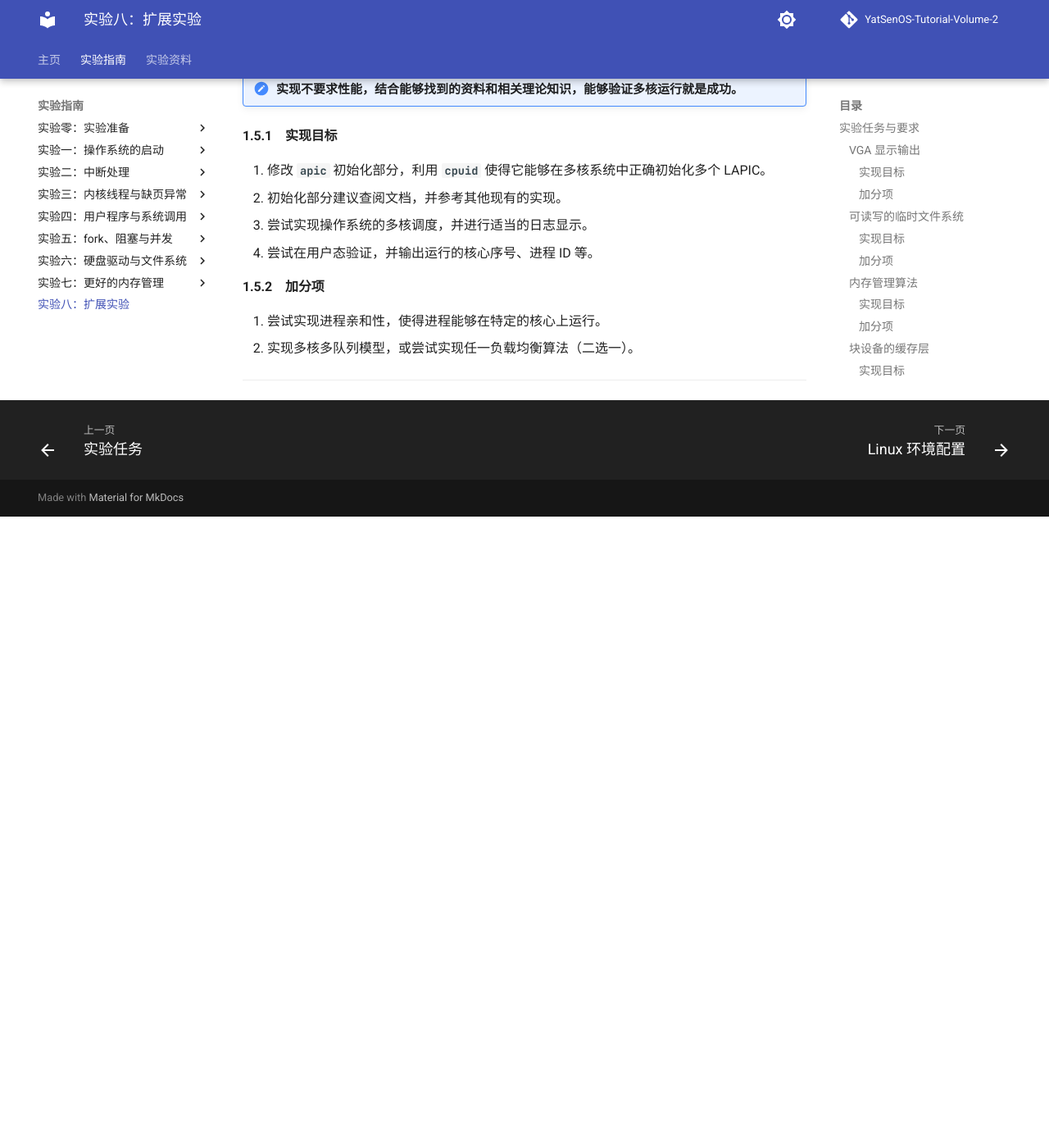
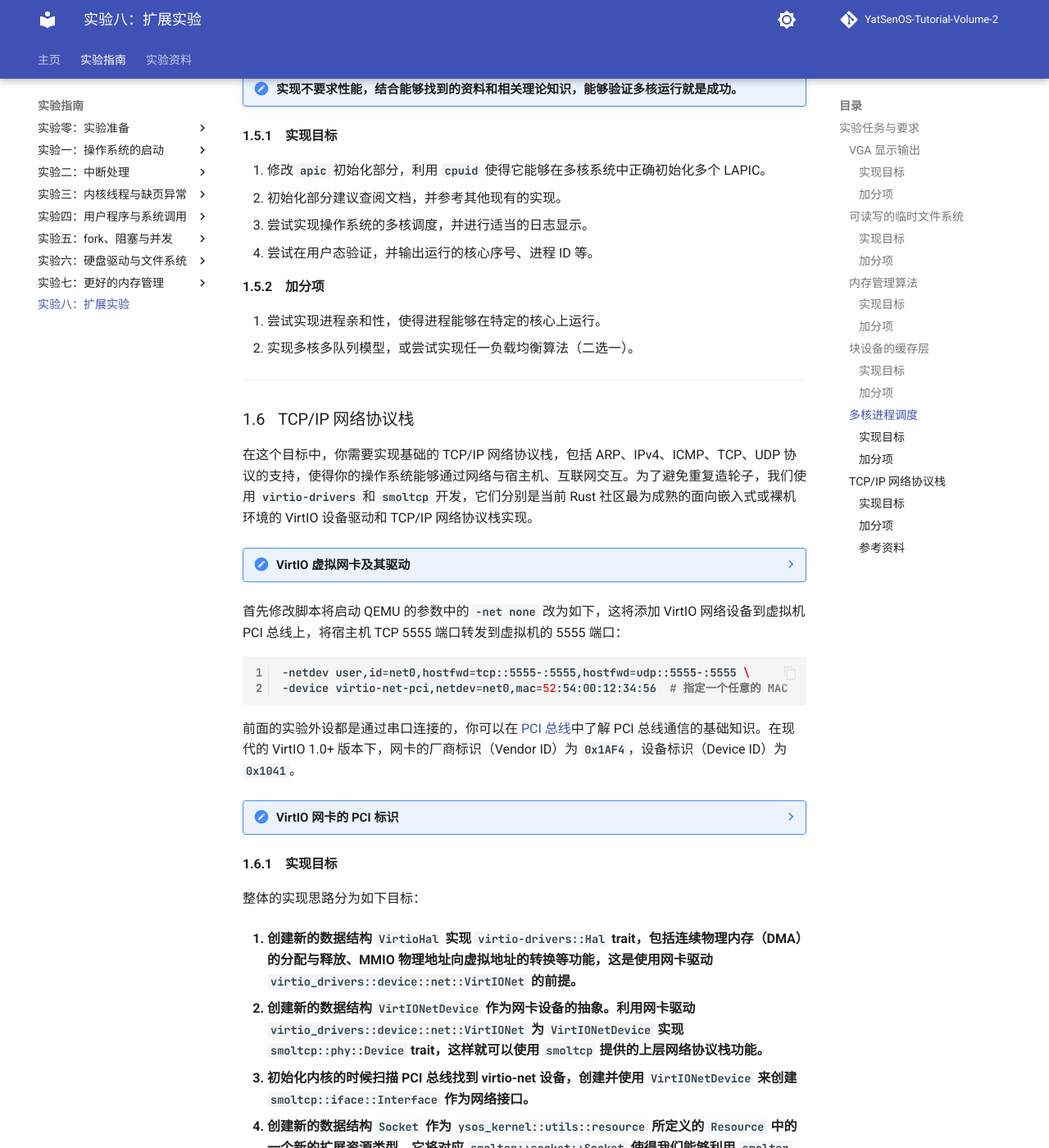
Before and after one commit to YatSenOS/YatSenOS-Tutorial-Volume-2, an MkDocs documentation site: the page built from docs/labs/0x08/index.md, in a window 1280 px wide and 1400 px high, scrolled down 3496 px. Shown: the whole window at 82% size. Built offline with MkDocs 1.6.1 and Material for MkDocs 9.7.7, drawn with Linux system fonts in a browser that asks for light colours; comment, search, counter and statistics services are not loaded; before the commit the page ends 4126 px from its top, so only the background shows below that; some of the changed text lies outside the part shown.

````diff
--- a/docs/labs/0x08/index.md
+++ b/docs/labs/0x08/index.md
@@ -137,3 +137,68 @@ where
 2. 实现多核多队列模型，或尝试实现任一负载均衡算法（二选一）。
 
 ---
+
+### TCP/IP 网络协议栈
+
+在这个目标中，你需要实现基础的 TCP/IP 网络协议栈，包括 ARP、IPv4、ICMP、TCP、UDP 协议的支持，使得你的操作系统能够通过网络与宿主机、互联网交互。为了避免重复造轮子，我们使用 `virtio-drivers` 和 `smoltcp` 开发，它们分别是当前 Rust 社区最为成熟的面向嵌入式或裸机环境的 VirtIO 设备驱动和 TCP/IP 网络协议栈实现。
+
+??? note "VirtIO 虚拟网卡及其驱动"
+
+    VirtIO 是一套专为虚拟机环境设计的半虚拟化设备标准，目标是在虚拟机和宿主机之间提供高性能的 I/O 通道。QEMU 对 VirtIO 有原生支持。virtio-net 是 VirtIO 标准中的网卡设备，它连接到 PCI 总线上，是虚拟化实验环境中的首选网络设备。
+
+    编写 PCI 设备驱动是比较繁琐的工作，所幸 [rCore OS 社区](https://rcore-os.cn)已经为我们造好了大部分轮子：[virtio-drivers](https://github.com/rcore-os/virtio-drivers) 提供了面向裸机环境的丰富的 VirtIO 驱动支持，帮助我们简化了很多底层细节工作。
+
+首先修改脚本将启动 QEMU 的参数中的 `-net none` 改为如下，这将添加 VirtIO 网络设备到虚拟机 PCI 总线上，将宿主机 TCP 5555 端口转发到虚拟机的 5555 端口：
+
+```bash
+-netdev user,id=net0,hostfwd=tcp::5555-:5555,hostfwd=udp::5555-:5555 \
+-device virtio-net-pci,netdev=net0,mac=52:54:00:12:34:56  # 指定一个任意的 MAC
+```
+
+前面的实验外设都是通过串口连接的，你可以在 [PCI 总线](../../wiki/pci.md)中了解 PCI 总线通信的基础知识。在现代的 VirtIO 1.0+ 版本下，网卡的厂商标识（Vendor ID）为 `0x1AF4`，设备标识（Device ID）为 `0x1041`。
+
+??? note "VirtIO 网卡的 PCI 标识"
+
+    所有标准的 VirtIO 设备（包括网卡、块设备等）都共享同一个厂商标识 `0x1AF4`，代表 Qumranet / Red Hat。设备标识则根据 VirtIO 协议版本的不同分为两种情况：
+
+    - `0x1000`：对应传统模式(Legacy)。在老版本或兼容模式下，所有的 VirtIO 网卡都直接使用这个固定的设备标识。
+
+    - `0x1041`：对应现代模式(Modern,1.0+)。VirtIO 1.0 规范规定，现代模式的 PCI Device ID 计算公式为 `0x1040 + Virtio_Device_ID`。由于网卡的 VirtIO Subsystem ID 是 `1`，因此计算得出 `0x1040 + 1 = 0x1041`。
+
+#### 实现目标
+
+整体的实现思路分为如下目标：
+
+1. 创建新的数据结构 `VirtioHal` 实现 `virtio-drivers::Hal` trait，包括连续物理内存（DMA）的分配与释放、MMIO 物理地址向虚拟地址的转换等功能，这是使用网卡驱动 `virtio_drivers::device::net::VirtIONet` 的前提。
+
+2. 创建新的数据结构 `VirtIONetDevice` 作为网卡设备的抽象。利用网卡驱动 `virtio_drivers::device::net::VirtIONet` 为 `VirtIONetDevice` 实现 `smoltcp::phy::Device` trait，这样就可以使用 `smoltcp` 提供的上层网络协议栈功能。
+
+4. 初始化内核的时候扫描 PCI 总线找到 virtio-net 设备，创建并使用 `VirtIONetDevice` 来创建 `smoltcp::iface::Interface` 作为网络接口。
+
+5. 创建新的数据结构 `Socket` 作为 `ysos_kernel::utils::resource` 所定义的 `Resource` 中的一个新的扩展资源类型，它将对应 `smoltcp::socket::Socket` 使得我们能够利用 `smoltcp` 提供上层的 ARP、IP、TCP/UDP 协议功能。
+
+    - 推荐用 `smoltcp::iface::SocketSet` 存储（单个网络设备的）全部套间字，`Resource` 仅存储一个引用，这样的好处是可以方便 `poll()` 的调用；
+
+    - 或者直接使用 `smoltcp::socket::Socket` 作为 `Socket`，在调用 `poll()` 的时候需要收集所有进程的资源表中的 Socket；
+
+6. `smoltcp` 是单线程协作式调度，`smoltcp::iface::Interface::poll()` 需要在单个线程中定期调用才能推进协议栈状态，所以需要在内核主循环或定时中断处理程序中轮询网络接口，对每一个网络接口调用 `poll()` 处理它们的全部套间字。
+
+7. 在内核态验证网络功能，尝试通过宿主机的 5555 端口和内核交互。
+
+#### 加分项
+
+1. 利用 `smoltcp` 支持更多的网络协议，例如 DHCP、IPv6、ICMPv6 等。
+2. 实现网络相关系统调用，包括 `Socket` 资源的创建、建立连接、发送数据、接收数据等。
+3. 利用上面所实现的系统调用，在用户态编写网络测试程序验证网络相关功能。
+
+#### 参考资料
+
+- [PCI 总线](../../wiki/pci.md)
+- [OSDev: Virtio](https://wiki.osdev.org/Virtio)
+- [VirtIO 规范（v1.4）](https://docs.oasis-open.org/virtio/virtio/v1.4/virtio-v1.4.html)
+- [rCore: virtio设备驱动程序](https://rcore-os.cn/rCore-Tutorial-Book-v3/chapter9/2device-driver-2.html)
+- [virtio-drivers 文档](https://docs.rs/virtio-drivers)
+- [smoltcp 文档](https://docs.rs/smoltcp)
+- [Computer Networks: A Systems Approach](https://book.systemsapproach.org/)
+
+---
--- a/mkdocs.yml
+++ b/mkdocs.yml
@@ -86,6 +86,7 @@ nav:
       - 文件系统概述: wiki/fs.md
       - ATA 硬盘简介: wiki/ata.md
       - FAT 文件系统: wiki/fat.md
+      - PCI 总线: wiki/pci.md
 
 markdown_extensions:
   - attr_list:
````
Also changed, not shown: docs/wiki/pci.md (added, +89 -0 lines).
